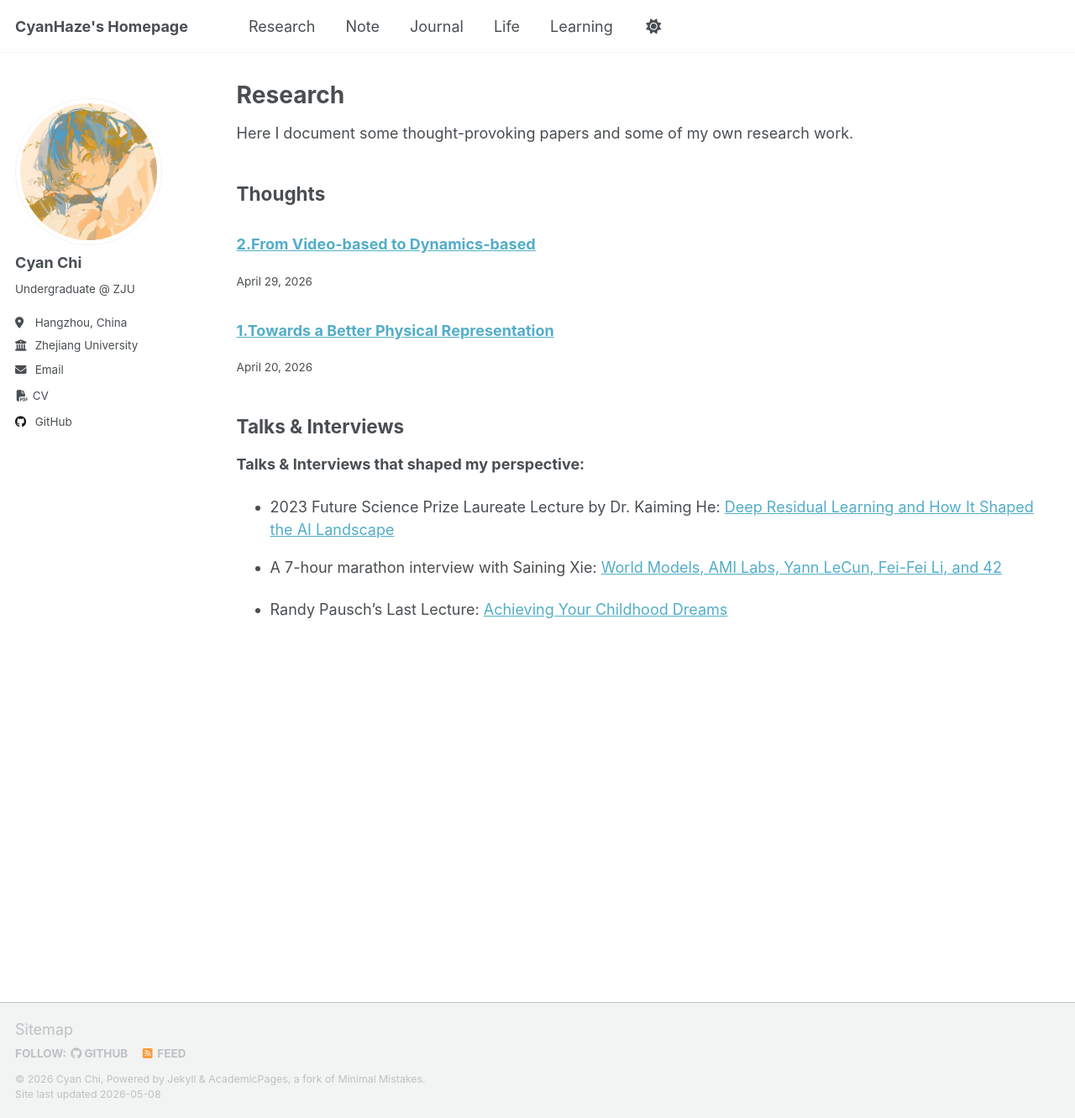
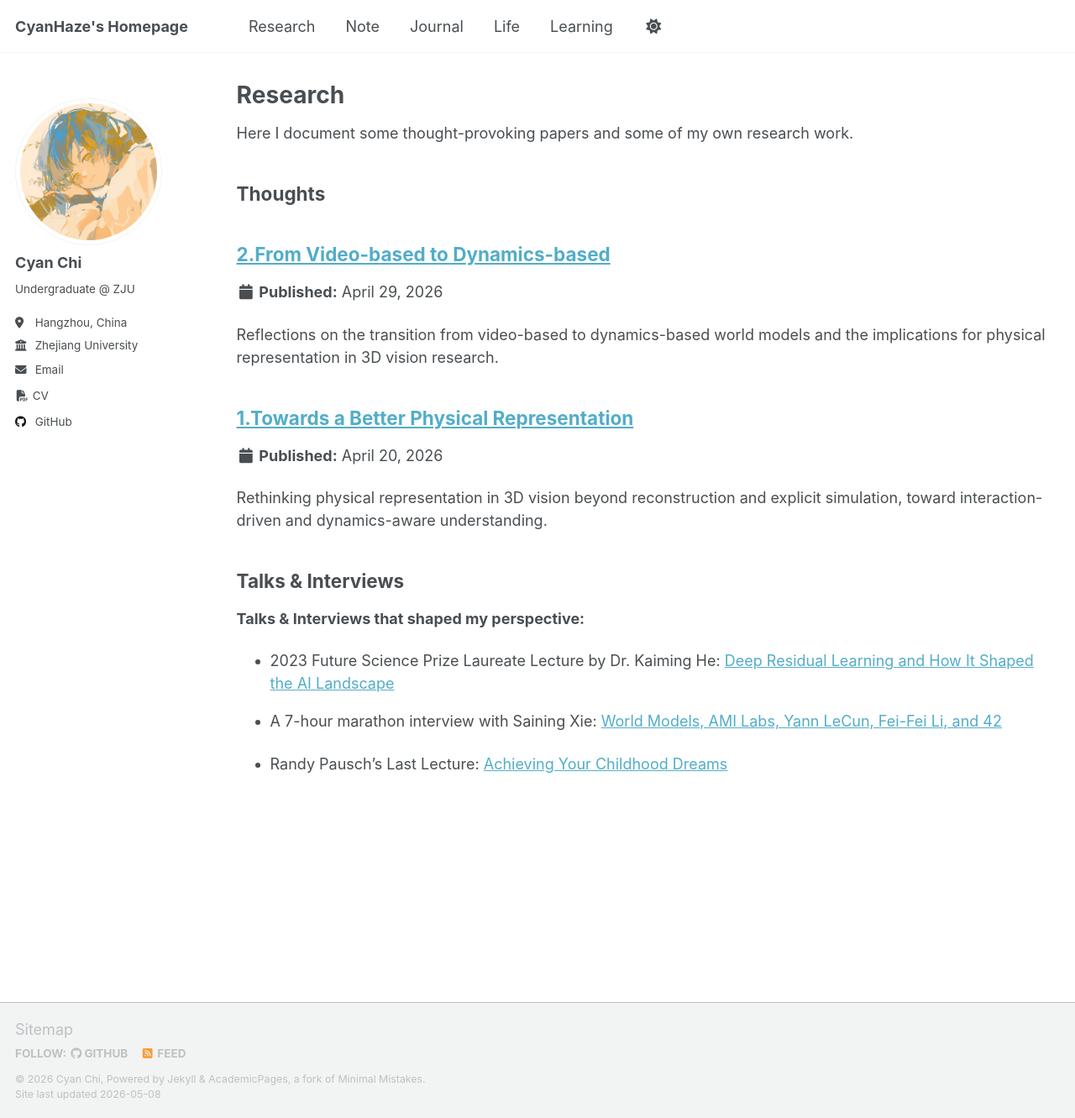
Before and after one commit to CyanHaze/CyanHaze.github.io, a Jekyll site: the page built from _pages/research.md, in a window 1280 px wide and 1331 px high. Shown: the whole window at 84% size. Built offline with Jekyll 4.4.1, drawn with Linux system fonts in a browser that asks for light colours; a script that is not in the unit is left out.

Commit message:
Update the research

```diff
--- a/_pages/research.md
+++ b/_pages/research.md
@@ -16,12 +16,7 @@ Here I document some thought-provoking papers and some of my own research work.
 
 ## Thoughts
 {% for post in site.thoughts reversed %}
-### [{{ post.title }}]({{ post.url | relative_url }})
-
-{{ post.description }}
-
-<small>{{ post.date | date: "%B %-d, %Y" }}</small>
-
+  {% include archive-single.html %}
 {% endfor %}
 
 ## Talks & Interviews
--- a/_thoughts/1.Towards a Better Physical Representation.md
+++ b/_thoughts/1.Towards a Better Physical Representation.md
@@ -5,7 +5,11 @@ author_profile: true
 collection: thoughts
 permalink: /research/thoughts/physical-representation
 date: 2026-04-20
-excerpt: "Reflections on the challenges and future directions for physical representation in 3D vision research."
+excerpt: "Rethinking physical representation in 3D vision beyond reconstruction and explicit simulation, toward interaction-driven and dynamics-aware understanding."
+---
+
+Rethinking physical representation in 3D vision beyond reconstruction and explicit simulation, toward interaction-driven and dynamics-aware understanding.
+
 ---
 
 苏昊老师在China3DV的会议上以《**THE ILLUSION OF** **PHYSICAL UNDERSTANDING**》为主题给了一个talk，重点几乎完全的落在了模型对于**真实物理世界**的理解上——对于一个真实物理世界的理解，我们首先应该从交互开始。而在不少以重建和生成质量为导向的三维方法中，几何一致性仍然是核心目标，而对可干预物理属性的建模相对不足。如何使模型对真实的物理性质形成一个确切的认知应该会成为接下来一段时间的重点。
--- a/_thoughts/2.From Video-based to Dynamics-based.md
+++ b/_thoughts/2.From Video-based to Dynamics-based.md
@@ -6,6 +6,10 @@ collection: thoughts
 permalink: /research/thoughts/video-to-dynamics
 date: 2026-04-29
 excerpt: "Reflections on the transition from video-based to dynamics-based world models and the implications for physical representation in 3D vision research."
+---
+
+Reflections on the transition from video-based to dynamics-based world models and the implications for physical representation in 3D vision research.
+
 ---
 
 世界模型的目标不是重建一个视觉上完整的世界，而是学习一个足以支持预测、规划和决策的状态表征。因此，问题不应只是“世界模型应该基于 video 还是 3D”，而应是：什么样的观测输入能够诱导出足够好的动态状态表征？
```
